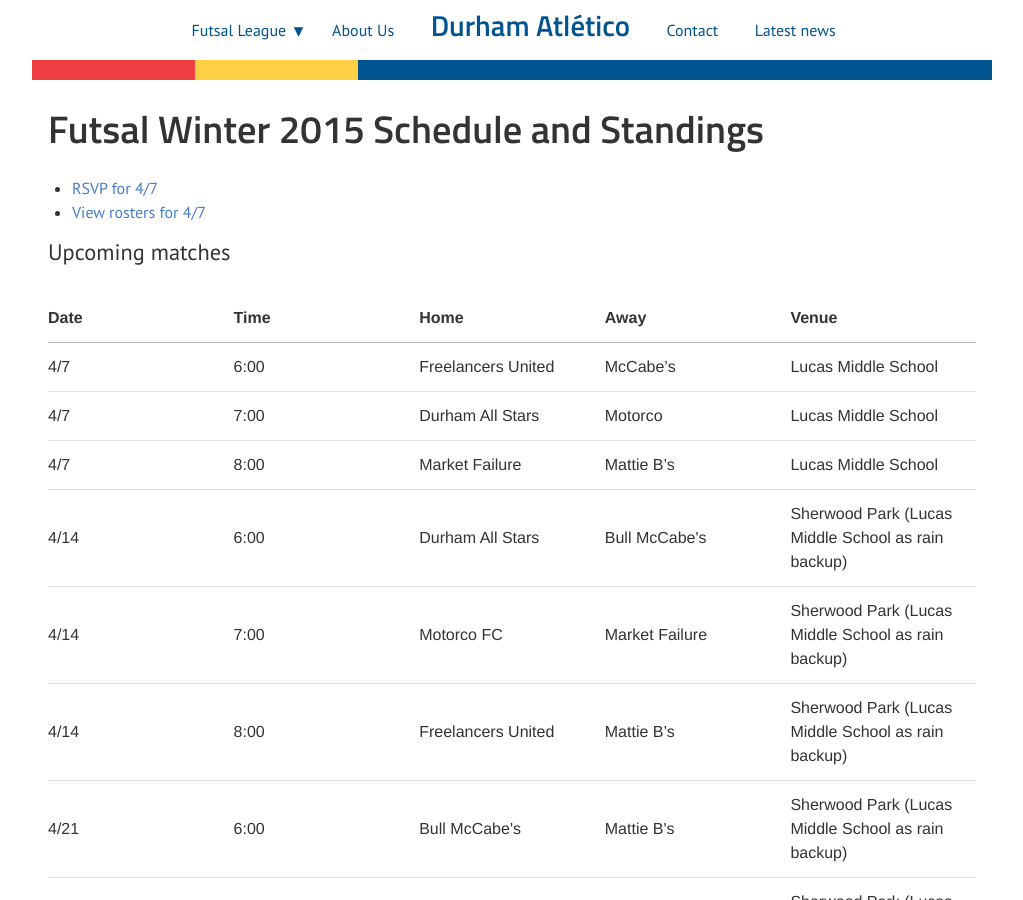
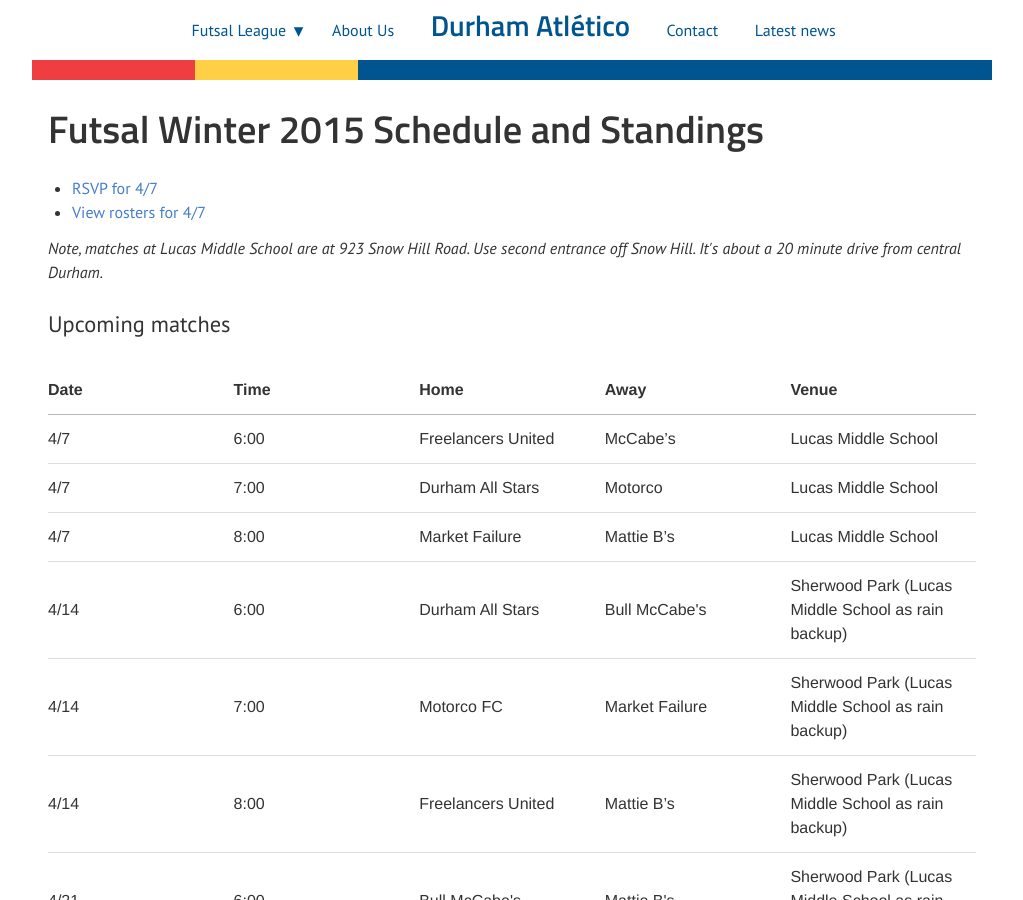
Before and after one commit to durhamatletico/durhamatletico.github.io, a Jekyll site: the page built from futsal/schedule.html, in a window 1280 px wide and 900 px high. Shown: the whole window, without its empty margins (128-1151 px from the left). Built offline with Jekyll 4.4.1, drawn with Linux system fonts in a browser that asks for light colours.

Commit message:
Add note about Lucas Middle School

```diff
--- a/futsal/schedule.html
+++ b/futsal/schedule.html
@@ -7,6 +7,8 @@
     <li><a href="https://docs.google.com/forms/d/1aXAhp4j8j_YwOxjELoJ_vaLUCYkpKMI2PTYDoWQc09k/viewform">RSVP for 4/7</a></li>
     <li><a href="https://docs.google.com/spreadsheets/d/1X_ee1bele6Wl5RUP6sq5AtldP3TuvbjrXMHYb56f-Wo/edit#gid=1561521159">View rosters for 4/7</a></li>
 </ul>
+
+<p><em>Note, matches at Lucas Middle School are at 923 Snow Hill Road. Use second entrance off Snow Hill. It's about a 20 minute drive from central Durham.</em></p>
 
 <h2>Upcoming matches</h2>
 <table>
```
